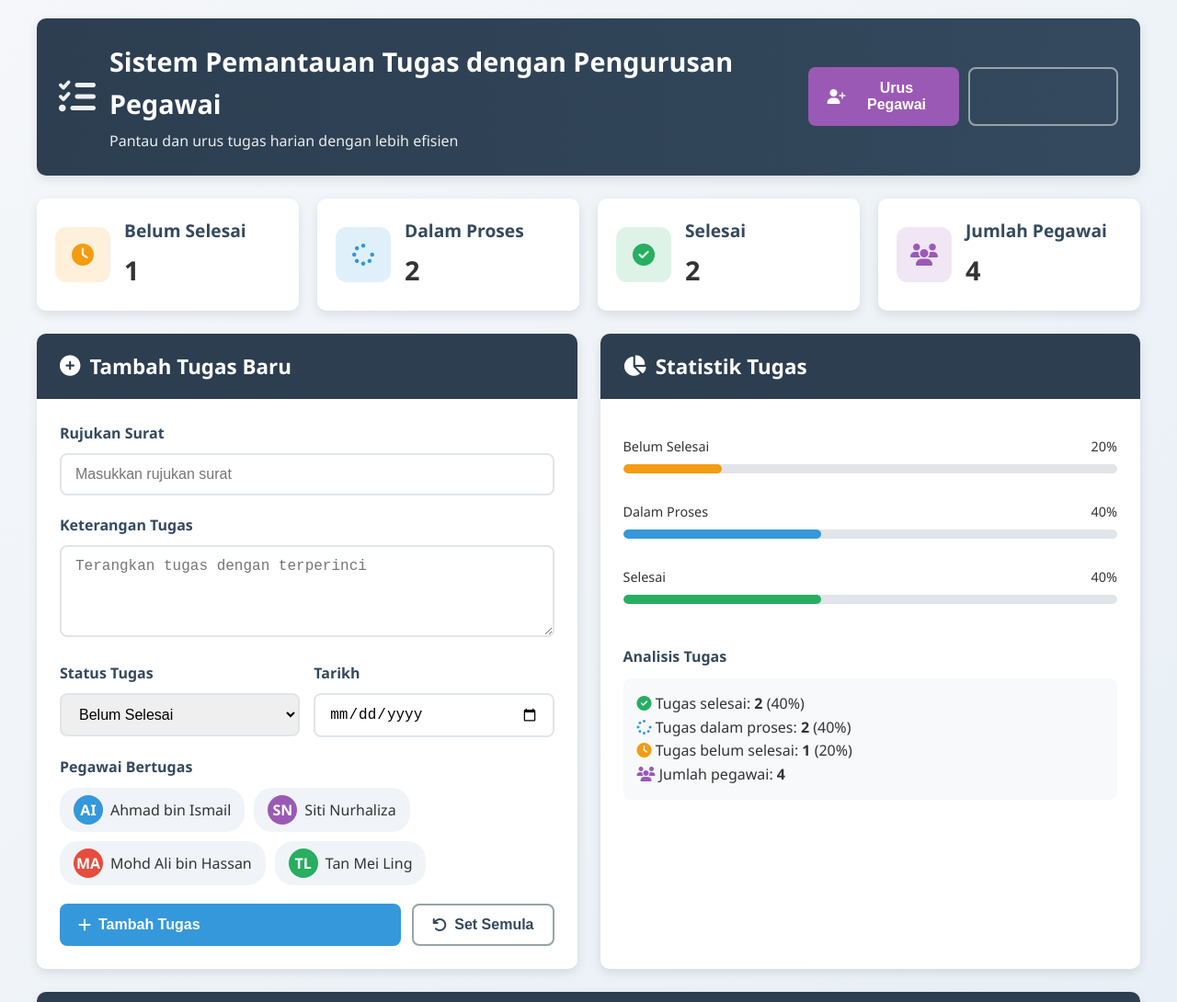
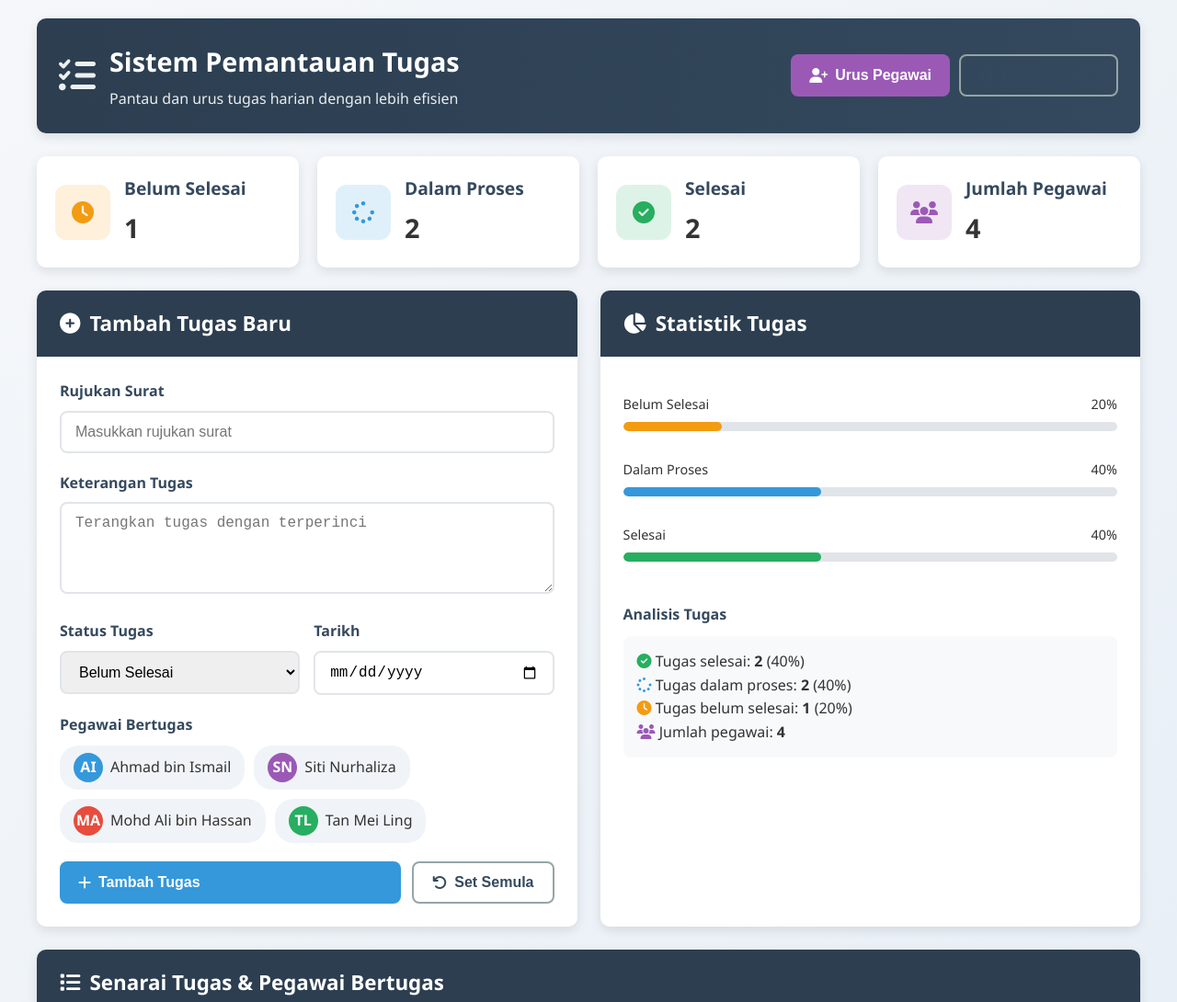
Before and after one commit to MarshAdama/sistem-pemantauan-tugas, a plain HTML site: page TAMS3.html in a window 1280 px wide. Shown: the top 1090 px of the page at 92% size. Drawn offline with Linux system fonts and the light colour scheme.

Commit message:
Update TAMS3.html

```diff
--- a/TAMS3.html
+++ b/TAMS3.html
@@ -594,7 +594,7 @@
             <div class="logo-container">
                 <i class="fas fa-tasks logo"></i>
                 <div class="header-content">
-                    <h1>Sistem Pemantauan Tugas dengan Pengurusan Pegawai</h1>
+                    <h1>Sistem Pemantauan Tugas</h1>
                     <p>Pantau dan urus tugas harian dengan lebih efisien</p>
                 </div>
             </div>
```
